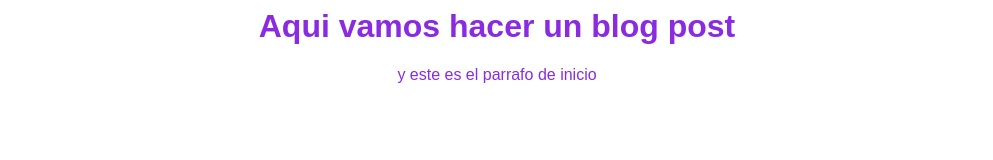
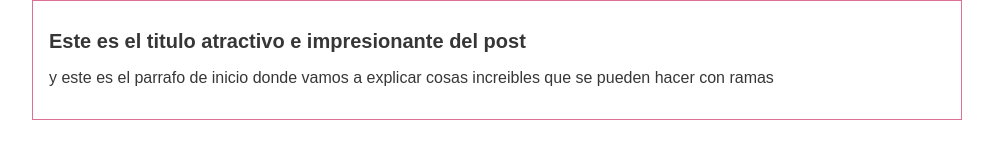
Before and after one commit to lusimonca/blogpost, a plain HTML site: page Blogpost .html in a window 1280 px wide. Shown: the whole page, without its empty margins (143-1136 px from the left). Drawn offline with Linux system fonts and the light colour scheme.

Commit message:
commit para inicar una nueva rama

```diff
--- a/Blogpost .html
+++ b/Blogpost .html
@@ -4,7 +4,14 @@
       <link rel="stylesheet" href="css/estilos.css" />
     </head>
     <body>
-        <h1>Aqui vamos hacer un blog post</h1>
-        <p> y este es el parrafo de inicio</p>
+      <div id="container">
+      <div id="post">
+        <h1>Este es el titulo
+          atractivo e impresionante
+          del post</h1>
+        <p> y este es el parrafo de
+           inicio donde vamos a explicar
+            cosas increibles que se pueden
+           hacer con ramas </p>
     </body>
 </html>
--- a/css/estilos.css
+++ b/css/estilos.css
@@ -1,6 +1,21 @@
 body{
-    color: blueviolet;
-    text-align: center;
+    color: #000000c9;
+    text-align: left;
     font-family: "Arial";
+    font-size: 16px;
+    margin: 0;
+    padding: 0;
 
 }
+#container
+{
+    width: 70%;
+    padding: 1em;
+    text-align: left;
+    border: 1px solid palevioletred;
+    margin: 0 auto;
+}
+#container h1
+{
+    font-size: 20px;
+}
```
